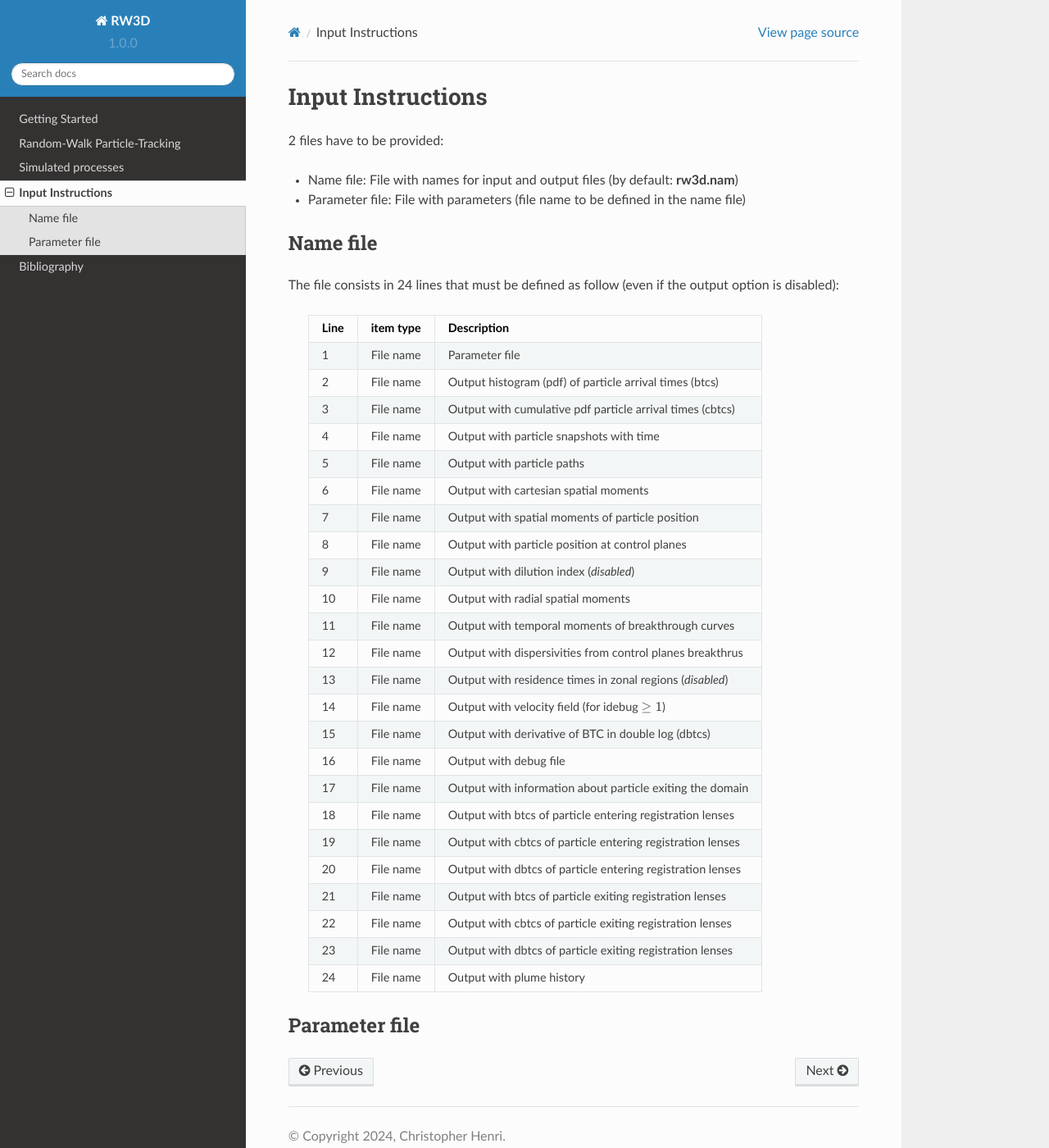
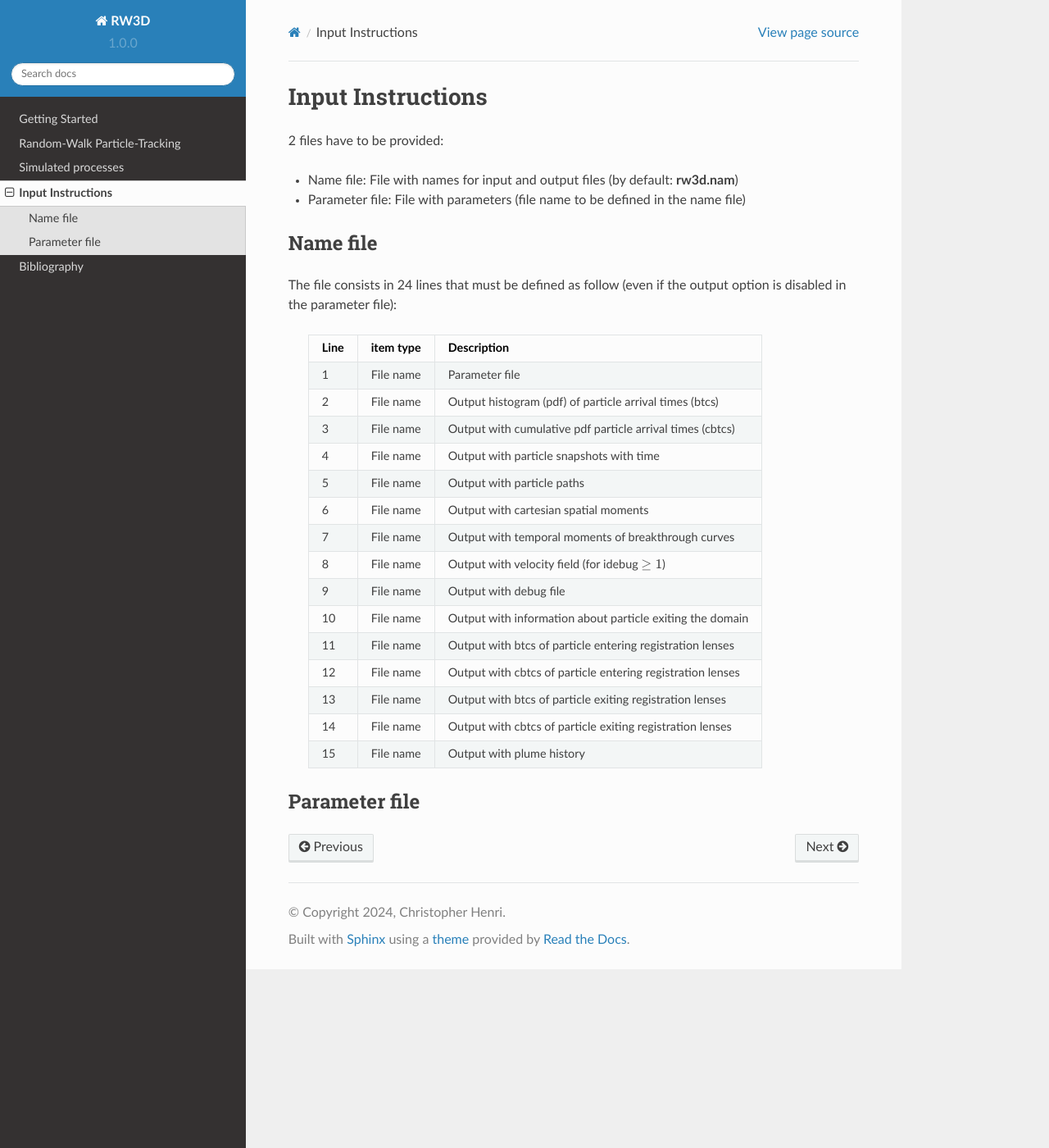
Before and after one commit to chrishenri/rw3d_manual, a Sphinx documentation site: the page built from docs/source/inputs.rst, in a window 1280 px wide and 1400 px high. Shown: the whole window at 82% size. Built offline with Sphinx 7.4.7 and the Read the Docs theme 2.0.0, drawn with Linux system fonts in a browser that asks for light colours.

Commit message:
new name file table

```diff
--- a/docs/source/inputs.rst
+++ b/docs/source/inputs.rst
@@ -12,10 +12,9 @@ Input Instructions
 Name file
 ------------
 
-The file consists in 24 lines that must be defined as follow (even if the output option is disabled):
+The file consists in 24 lines that must be defined as follow (even if the output option is disabled in the parameter file):
 
-.. _tbl-grid:
-
+..
   +------+--------------+------------------------------------------------------------+
   |Line  | item type    | Description                                                |
   +======+==============+============================================================+
@@ -35,7 +34,7 @@ The file consists in 24 lines that must be defined as follow (even if the output
   +------+--------------+------------------------------------------------------------+
   | 8    | File name    | Output with particle position at control planes            |
   +------+--------------+------------------------------------------------------------+
-  | 9    | File name    | Output with dilution index  (*disabled*)                   |
+  | 9    | File name    | Output with dilution index (*disabled*)                    |
   +------+--------------+------------------------------------------------------------+
   | 10   | File name    | Output with radial spatial moments                         |
   +------+--------------+------------------------------------------------------------+
@@ -68,34 +67,43 @@ The file consists in 24 lines that must be defined as follow (even if the output
   | 24   | File name    | Output with plume history                                  |
   +------+--------------+------------------------------------------------------------+
 
-..
-  ======= ============ ===============================================================
-  Line    item type    Description
-  ======= ============ ===============================================================
-  1       File name	   Parameter file
-  2       File name	   Output histogram (pdf) of particle arrival times (btcs)
-  3	      File name	Output with cumulative pdf particle arrival times (cbtcs)
-  4	      File name	Output with particle snapshots with time
-  5	      File name	Output with particle paths
-  6	      File name	Output with cartesian spatial moments
-  7	      File name	Output with spatial moments of particle position
-  8	      File name	Output with particle position at control planes
-  9	      File name	Output with dilution index  (*disabled*)
-  10   File name	Output with radial spatial moments
-  11   File name	Output with temporal moments of breakthrough curves
-  12   File name	Output with dispersivities from control planes breakthrus
-  13   File name	Output with residence times in zonal regions (*disabled*)
-  14   File name	Output with velocity field (for idebug :math:`\geq 1`)
-  15   File name	Output with derivative of BTC in double log (dbtcs)
-  16   File name	Output with debug file
-  17   File name	Output with information about particle exiting the domain
-  18   File name	Output with btcs of particle entering registration lenses
-  19   File name	Output with cbtcs of particle entering registration lenses
-  20   File name	Output with dbtcs of particle entering registration lenses
-  21   File name	Output with btcs of particle exiting registration lenses
-  22   File name	Output with cbtcs of particle exiting registration lenses
-  23   File name	Output with dbtcs of particle exiting registration lenses
-  24   File name	Output with plume history
+
+.. _tbl-grid:
+
+  +------+--------------+------------------------------------------------------------+
+  |Line  | item type    | Description                                                |
+  +======+==============+============================================================+
+  | 1    | File name    | Parameter file                                             |
+  +------+--------------+------------------------------------------------------------+
+  | 2    | File name    | Output histogram (pdf) of particle arrival times (btcs)    |
+  +------+--------------+------------------------------------------------------------+
+  | 3    | File name    | Output with cumulative pdf particle arrival times (cbtcs)  |
+  +------+--------------+------------------------------------------------------------+
+  | 4    | File name    | Output with particle snapshots with time                   |
+  +------+--------------+------------------------------------------------------------+
+  | 5    | File name    | Output with particle paths                                 |
+  +------+--------------+------------------------------------------------------------+
+  | 6    | File name    | Output with cartesian spatial moments                      |
+  +------+--------------+------------------------------------------------------------+
+  | 7    | File name    | Output with temporal moments of breakthrough curves        |
+  +------+--------------+------------------------------------------------------------+
+  | 8    | File name    | Output with velocity field (for idebug :math:`\geq 1`)     |
+  +------+--------------+------------------------------------------------------------+
+  | 9    | File name    | Output with debug file                                     |
+  +------+--------------+------------------------------------------------------------+
+  | 10   | File name    | Output with information about particle exiting the domain  |
+  +------+--------------+------------------------------------------------------------+
+  | 11   | File name    | Output with btcs of particle entering registration lenses  |
+  +------+--------------+------------------------------------------------------------+
+  | 12   | File name    | Output with cbtcs of particle entering registration lenses |
+  +------+--------------+------------------------------------------------------------+
+  | 13   | File name    | Output with btcs of particle exiting registration lenses   |
+  +------+--------------+------------------------------------------------------------+
+  | 14   | File name    | Output with cbtcs of particle exiting registration lenses  |
+  +------+--------------+------------------------------------------------------------+
+  | 15   | File name    | Output with plume history                                  |
+  +------+--------------+------------------------------------------------------------+
+
 
 Parameter file
 ------------
```
